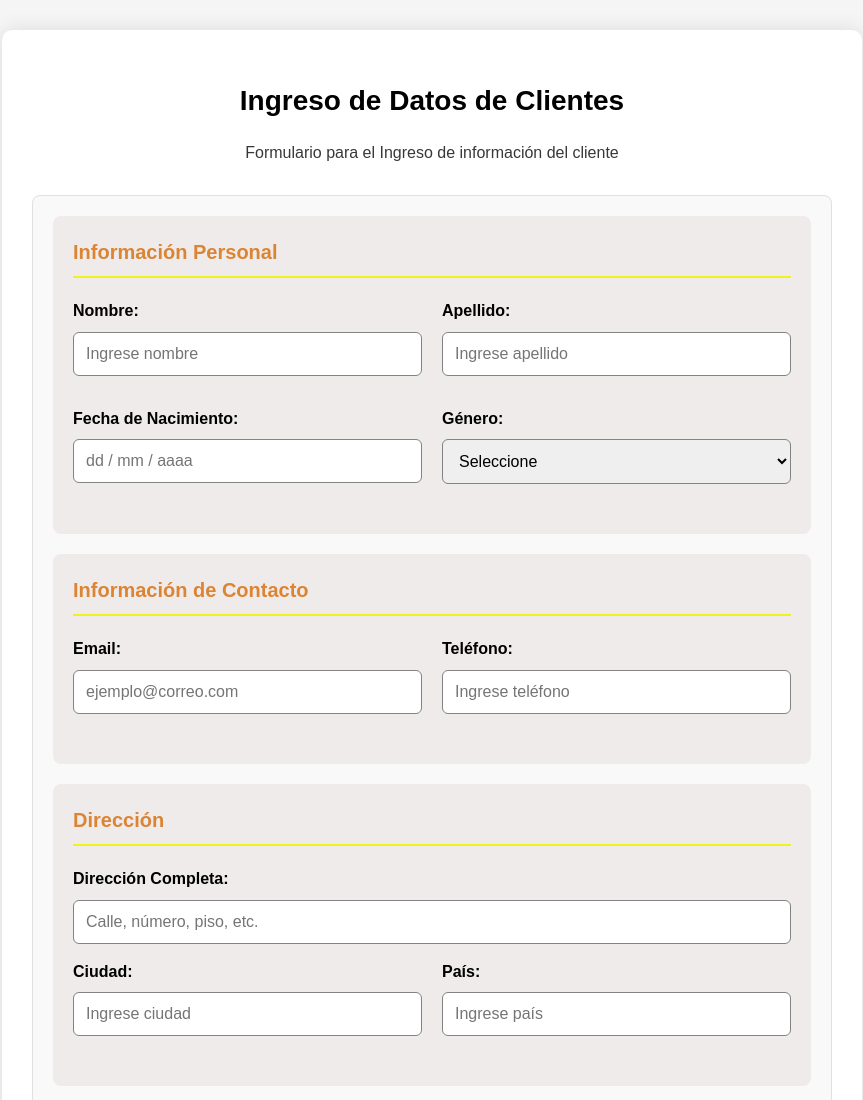
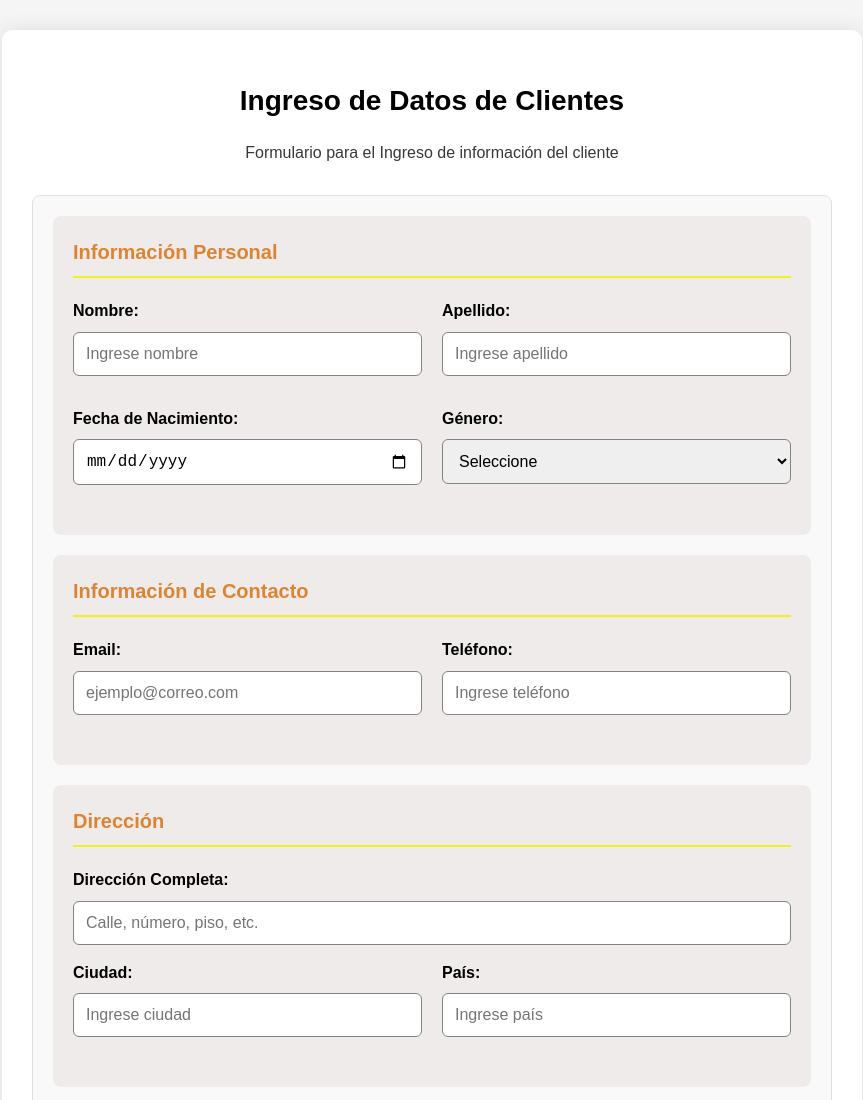
Before and after one commit to josealonzo2004/formulario, a plain HTML site: page index.html in a window 1280 px wide. Shown: the top 1100 px of the page, without its empty margins (208-1071 px from the left). Drawn offline with Linux system fonts and the light colour scheme.

Commit message:
Update index.html

```diff
--- a/index.html
+++ b/index.html
@@ -33,7 +33,7 @@
                     <div class="grupo-campos">
                         <div class="campo">
                             <label for="fecha_nacimiento">Fecha de Nacimiento:</label>
-                            <input type="text" placeholder="dd / mm / aaaa">
+                            <input type="date" placeholder="dd / mm / aaaa">
                         </div>
 
                         <div class="campo">
```
